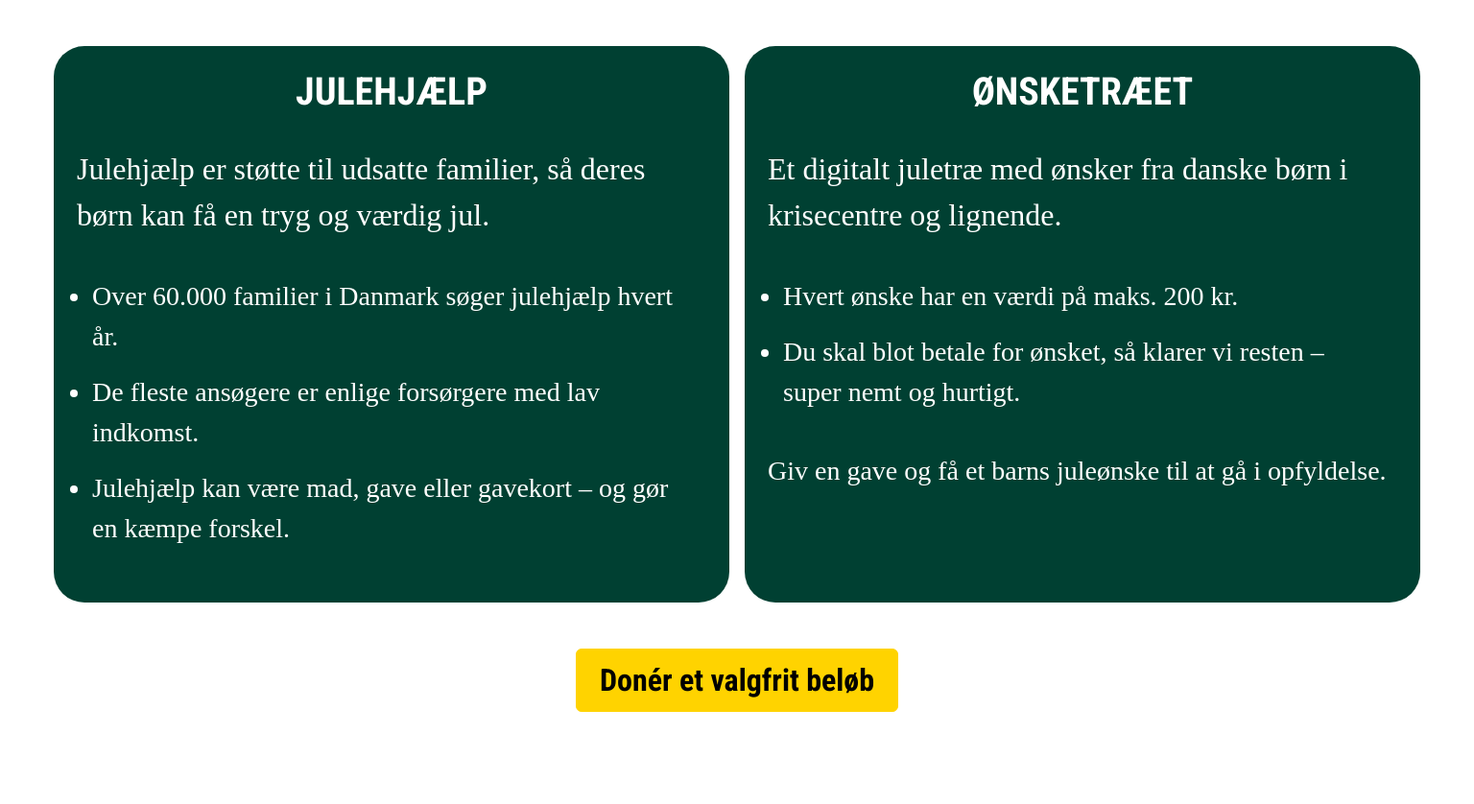
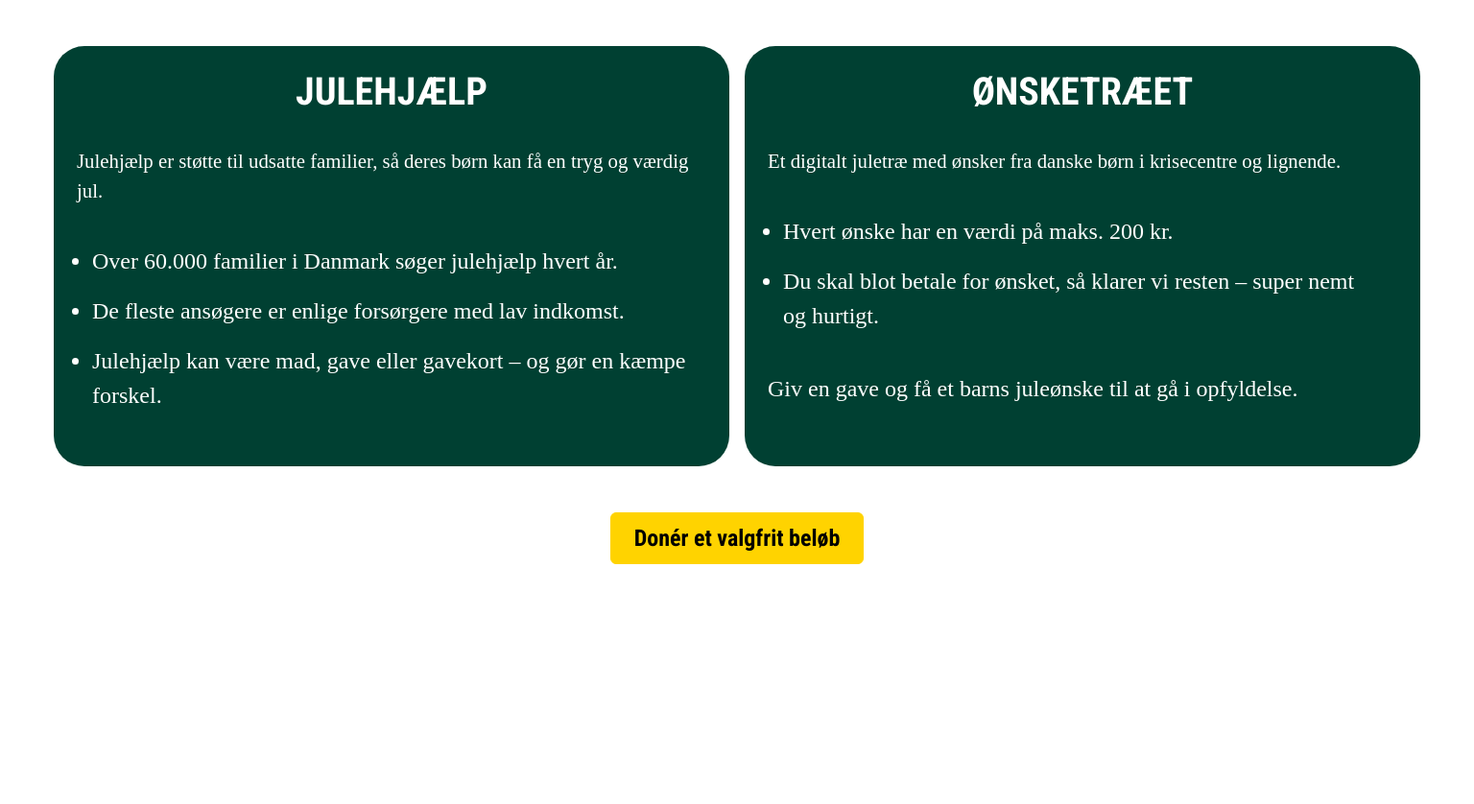
Before and after one commit to learasmussen/Julehjaelp, a PHP site: page /info.php in a window 1536 px wide. Shown: the part 114-952 px from the top of the page at 96% size. After the commit the page ends 702 px from the top, so only its background shows below. Run offline with PHP 8.4, Linux system fonts and the light colour scheme; style sheets or scripts are compiled from the project's sources; some libraries are stand-ins or nearby versions; some web fonts are replaced.

Commit message:
Common changes to layout on buttons

```diff
--- a/css/styles.scss
+++ b/css/styles.scss
@@ -237,13 +237,13 @@ $theme-colors: map-merge($theme-colors, $custom-colors);
 		font-size: 2.5rem;
 	}
 	.info-middle-text{
-		font-size: 2rem;
+		font-size: 1.3rem;
 	}
 	.info-list-items{
-		font-size: 1.75rem;
+		font-size: 1.5rem;
 	}
 	.doner-et-beløb-knap{
-		font-size: 2rem;
+		font-size: 1.5rem;
 	}
 
 
@@ -252,13 +252,13 @@ $theme-colors: map-merge($theme-colors, $custom-colors);
 		font-size: 3.5rem;
 	}
 	.donate-an-amount-text{
-		font-size: 2.25rem;
+		font-size: 2rem;
 	}
 	.donate-boxes-text{
-		font-size: 1.75rem;
+		font-size: 1.5rem;
 	}
 	.donate-boxes-button{
-		font-size: 1.75rem;
+		font-size: 1.5rem;
 	}
 	.already-donated-text{
 		font-size: 2rem;
```
